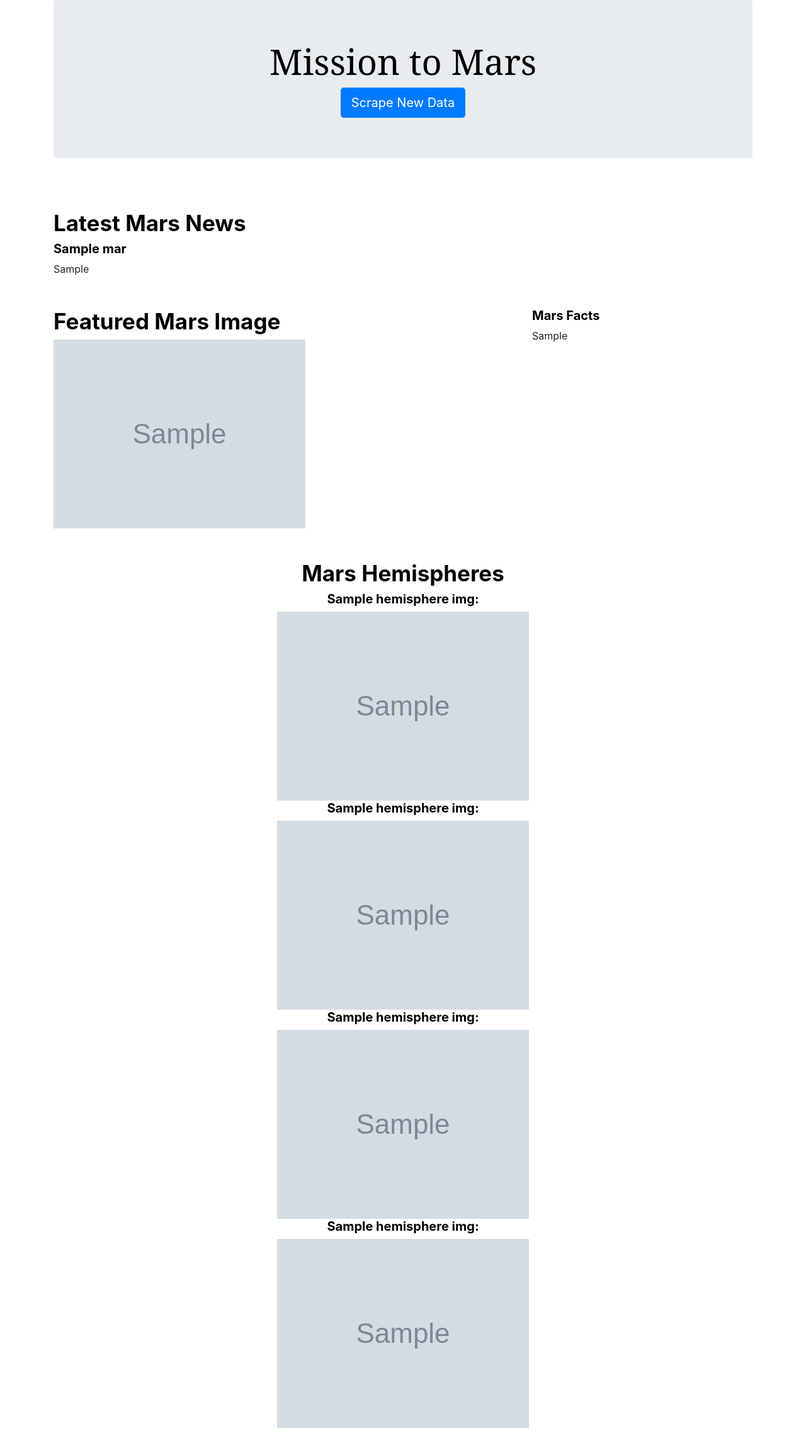
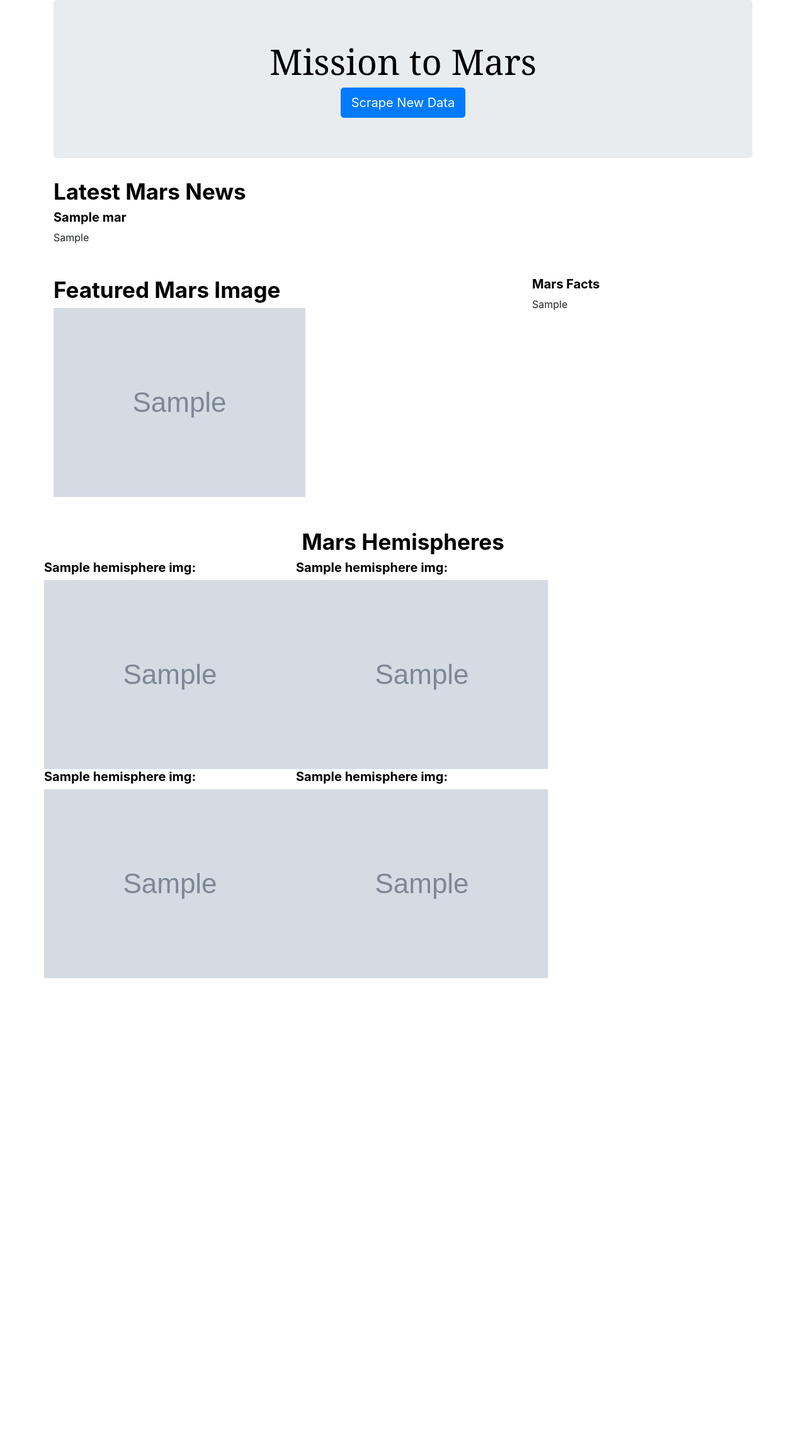
Before and after one commit to rigbysteven67/Web-Scraping-Project---Mission-to-Mars, a Flask app: page / in a window 1280 px wide. Shown: the whole page at 63% size. After the commit the page ends 1553 px from the top, so only its background shows below. Run offline with Flask 2, Linux system fonts and the light colour scheme; grey boxes marked "Sample" are stand-in pictures; a database or web service that is not in the repository returns one stand-in record (values such as "Sample title").

Commit message:
updating

```diff
--- a/Missions_to_Mars/templates/Resources/CSS/style.css
+++ b/Missions_to_Mars/static/style.css
@@ -34,6 +34,16 @@ h3 {
     float: center;
 }
 
-.hemisphere-image{
-    width: 450px;
+.hemisphere_image_left {
+    float: left;
+    width: 50%;
+    height: 50%;
+    padding: 5px;
 }
+
+.hemisphere_image_right {
+    float: right;
+    width: 50%;
+    height: 50%;
+    padding: 5px;
+}
--- a/Missions_to_Mars/templates/index.html
+++ b/Missions_to_Mars/templates/index.html
@@ -7,7 +7,7 @@
 
     <!-- Bootstrap CSS -->
     <link rel="stylesheet" href="https://cdn.jsdelivr.net/npm/bootstrap@4.5.3/dist/css/bootstrap.min.css" integrity="sha384-TX8t27EcRE3e/ihU7zmQxVncDAy5uIKz4rEkgIXeMed4M0jlfIDPvg6uqKI2xXr2" crossorigin="anonymous">
-    <link rel='stylesheet' href='Resources/CSS/style.css'>
+    <link rel="stylesheet" type='text/css' href="{{ url_for('static', filename = 'style.css') }}">
     <!--- Bootstrap JavaScript-->
     <script src="https://code.jquery.com/jquery-3.5.1.slim.min.js" integrity="sha384-DfXdz2htPH0lsSSs5nCTpuj/zy4C+OGpamoFVy38MVBnE+IbbVYUew+OrCXaRkfj" crossorigin="anonymous"></script>
     <script src="https://cdn.jsdelivr.net/npm/popper.js@1.16.1/dist/umd/popper.min.js" integrity="sha384-9/reFTGAW83EW2RDu2S0VKaIzap3H66lZH81PoYlFhbGU+6BZp6G7niu735Sk7lN" crossorigin="anonymous"></script>
@@ -31,7 +31,7 @@
         </div> <!--- end of jumbotron header --->
 
 
-        <div class="row row_spacing"> <!--- start of latest news row --->
+        <div class="row"> <!--- start of latest news row --->
             <div class="col-12"> <!--- start of latest news col --->
                 <h2>
                     Latest Mars News
@@ -65,29 +65,30 @@
                 <h2>
                     Mars Hemispheres
                 </h2>
-                <div class = 'row'>
-                    <div class = 'col-md-12 hemisphere-image'>
-                        <h3>
-                        {{ mars_data['hemisphere_img_list'][0]['title'] | safe}}:
-                        </h3>
-                        <img src="{{ mars_data['hemisphere_img_list'][0]['img_url'] | safe }}" class="img-fluid" >
-                        <h3>
-                        {{ mars_data['hemisphere_img_list'][1]['title'] | safe}}:
-                        </h3>
-                        <img src="{{ mars_data['hemisphere_img_list'][1]['img_url'] | safe }}" class="img-fluid" >
-                        <h3>
-                        {{ mars_data['hemisphere_img_list'][2]['title'] | safe}}:
-                        </h3>
-                        <img src="{{ mars_data['hemisphere_img_list'][2]['img_url'] | safe }}" class="img-fluid" >
-                        <h3>
-                        {{ mars_data['hemisphere_img_list'][3]['title'] | safe}}:
-                        </h3>
-                        <img src="{{ mars_data['hemisphere_img_list'][3]['img_url'] | safe }}" class="img-fluid" >
-                    </p>
+            </div>
+        </div>
 
-                    </div>
-            </div> <!--- end of latest news col --->
-        </div> <!--- end of latest news row --->
+        <div class="row">
+            <div clas="col-md-6 hemisphere_image_left">
+                <h3>{{ mars_data['hemisphere_img_list'][0]['title'] | safe}}:</h3>
+                <img src="{{ mars_data['hemisphere_img_list'][0]['img_url'] | safe }}" >
+            </div>
+            <div clas="col-md-6 hemisphere_image_right">
+                <h3>{{ mars_data['hemisphere_img_list'][1]['title'] | safe}}:</h3>
+                <img src="{{ mars_data['hemisphere_img_list'][1]['img_url'] | safe }}" >
+            </div>
+        </div>
+        <div class="row">
+            <div clas='col-md-6 hemisphere_image_left'>
+                <h3>{{ mars_data['hemisphere_img_list'][2]['title'] | safe}}:</h3>
+                <img src="{{ mars_data['hemisphere_img_list'][2]['img_url'] | safe }}" >
+            </div>
+            <div clas="col-md-6 hemisphere_image_right">
+                <h3>{{ mars_data['hemisphere_img_list'][3]['title'] | safe}}:</h3>
+                <img src="{{ mars_data['hemisphere_img_list'][3]['img_url'] | safe }}" >
+            </div>
+        </div>
+        </p>
 
     </div> <!--- end of page container --->
 
```
Also changed, not shown: Missions_to_Mars/untitled.txt (deleted).
